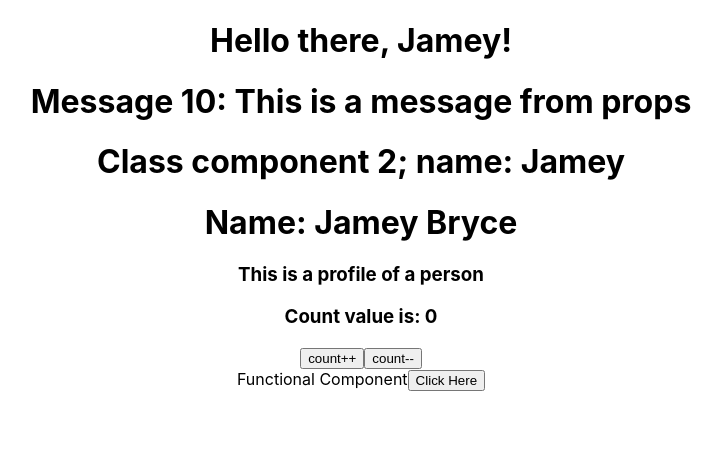
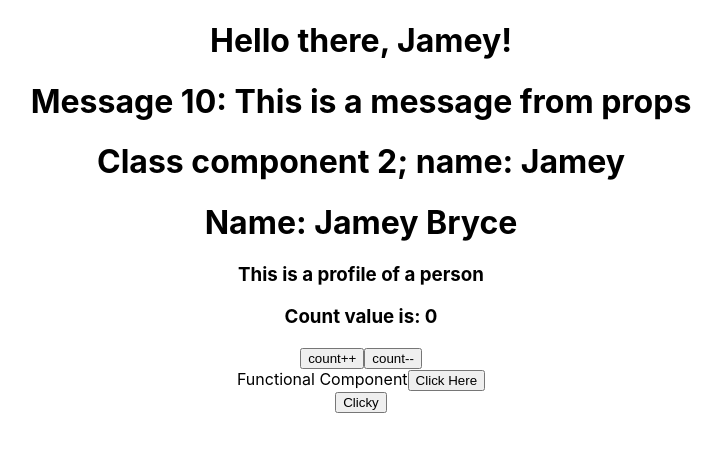
Before and after one commit to jameydev/react-gen-testing, a React (Create React App) app: page / in a window 1280 px wide. Shown: the top 452 px of the page, without its empty margins (279-1001 px from the left). Built offline with nearby package versions, Linux system fonts and the light colour scheme.

Commit message:
class component event handling

```diff
--- a/src/App.js
+++ b/src/App.js
@@ -6,6 +6,7 @@ import Profile from './components/Profile';
 import Counter from './components/Counter';
 import Resume from './components/Resume';
 import FunctionEvent from './components/FunctionEvent';
+import ClassEvent from './components/ClassEvent';
 
 function App() {
   return (
@@ -18,6 +19,7 @@ function App() {
       </Profile>
       <Counter />
       <FunctionEvent />
+      <ClassEvent />
     </div>
   );
 }
--- /dev/null
+++ b/src/components/ClassEvent.js
@@ -0,0 +1,14 @@
+import { Component } from 'react';
+
+export default class ClassEvent extends Component {
+    handleClick() {
+        console.log('Class based event handling');
+    }
+    render() {
+        return (
+            <div>
+                <button onClick={this.handleClick}>Clicky</button>
+            </div>
+        );
+    }
+}
```
